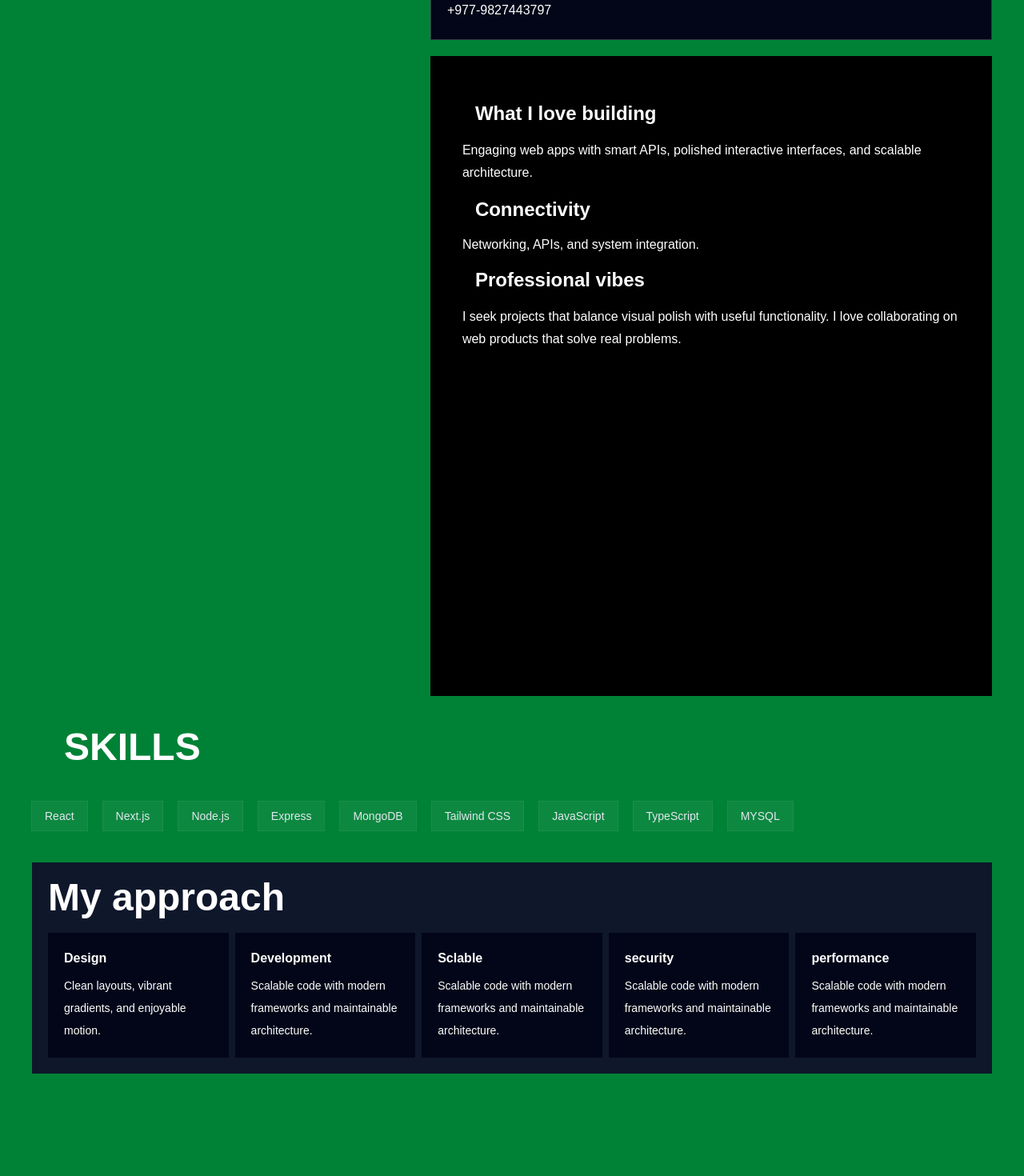
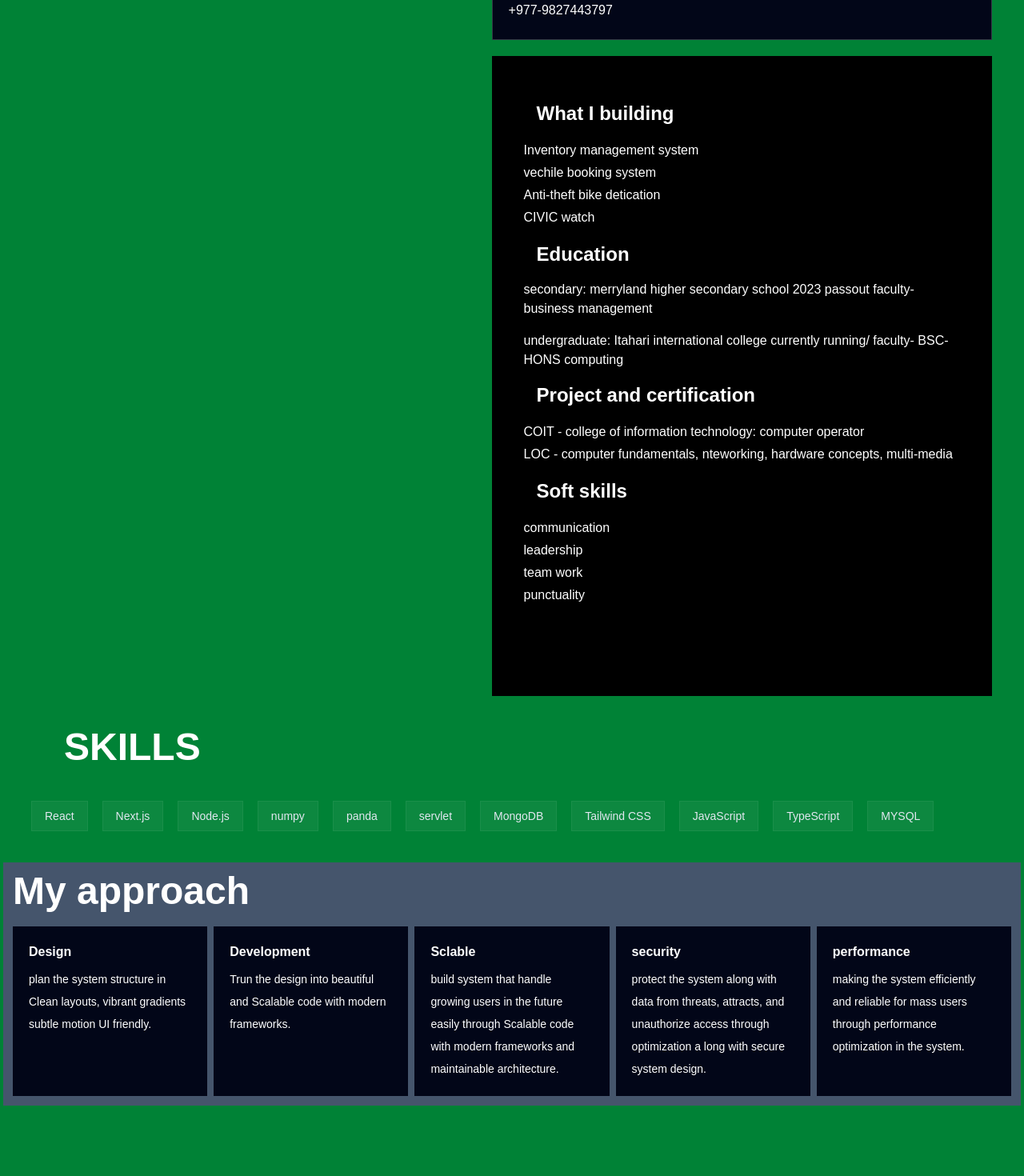
Before and after one commit to Sumit-dhakal1/personal-portfolio, a Next.js app: page /about in a window 1280 px wide. Shown: the part 780-2250 px from the top of the page at 80% size. Built offline with nearby package versions, Linux system fonts and the light colour scheme.

Commit message:
complete portfolio

```diff
--- a/app/about/page.js
+++ b/app/about/page.js
@@ -5,7 +5,9 @@ const skills = [
 "React",
 "Next.js",
 "Node.js",
-"Express",
+"numpy",
+"panda",
+"servlet",
 "MongoDB",
 "Tailwind CSS",
 "JavaScript",
@@ -56,21 +58,40 @@ return (
                 </div>
 
                 <div className=" p-10 bg-black h-200">
-                    <h3 className=" font-semibold text-2xl m-4 font-bold text-white ">What I love building</h3>
+                    <h3 className=" font-semibold text-2xl m-4 font-bold text-white ">What I building</h3>
+
                     <p className="mt-3  text-white  leading-7">
-                    Engaging web apps with smart APIs,
-                    polished interactive interfaces, and scalable architecture.
+                        Inventory management system <br/>
+                        vechile booking system<br/>
+                        Anti-theft bike detication<br/>
+                        CIVIC watch
+                    </p>
+
+                <div className="text-white">
+                    <p className=" text-2xl m-4 font-bold text-white">Education</p>
+                    <h2 className=" mt-4 leading-6  text-white-400"> secondary: merryland higher secondary school 2023 passout faculty- business management
+
+                    </h2>
+
+                <h2 className=" mt-4 leading-6  text-white-400"> undergraduate: Itahari international college currently running/ faculty- BSC-HONS computing
+
+                    </h2>
 
 
-                    </p>
-                <div className="text-white">
-                    <p className="font-semibold text-2xl m-4 font-bold text-white">Connectivity</p>
-                    <p className=" mt-4 leading-6 text-white-400">Networking, APIs, and system integration.</p>
+                <p className="text-2xl m-4 font-bold text-white">Project and certification</p>
+                <p className="mt-4 text-white leading-7">
+                    COIT - college of information technology: computer operator<br/>
+                    LOC - computer fundamentals, nteworking, hardware concepts, multi-media
+                </p>
 
-                <p className="text-2xl m-4 font-bold text-white">Professional vibes</p>
+                <p className="text-2xl m-4 font-bold text-white">Soft skills</p>
                 <p className="mt-4 text-white leading-7">
-                I seek projects that balance visual polish with useful functionality. I love collaborating on web products that solve real problems.
+                communication <br/>
+                leadership <br/>
+                team work<br/>
+                punctuality<br/>
                 </p>
+
                 </div>
 
                 </div>
@@ -91,42 +112,42 @@ return (
 
         </section>
 
-        <section className=" g:flex-row h-100 px-10">
-            <div className=" bg-slate-900/100 p-5   ">
+        <section className=" g:flex-row h-100 px-1">
+            <div className=" bg-slate-600 p-3   ">
             <h2 className="text-5xl font-bold text-white text-white-300">My approach</h2>
 
             <div className="mt-5 grid gap-2 sm:grid-cols-5">
                 <div className="  bg-slate-950 p-5">
                 <h3 className="font-semibold text-white">Design</h3>
                 <p className="mt-2 text-sm text-white leading-7">
-                    Clean layouts, vibrant gradients, and enjoyable motion.
+                plan the system structure in Clean layouts, vibrant gradients subtle motion UI friendly.
                 </p>
                 </div>
                 <div className=" bg-slate-950 p-5">
                 <h3 className="font-semibold text-white">Development</h3>
                 <p className="mt-2 text-sm text-white leading-7">
-                    Scalable code with modern frameworks and maintainable architecture.
+                Trun the design into beautiful and Scalable code with modern frameworks.
                 </p>
                 </div>
 
                 <div className=" bg-slate-950 p-5">
                 <h3 className="font-semibold text-white">Sclable</h3>
                 <p className="mt-2 text-sm text-white leading-7">
-                    Scalable code with modern frameworks and maintainable architecture.
+                build system that handle growing users in the future easily through Scalable code with modern frameworks and maintainable architecture.
                 </p>
                 </div>
 
                 <div className=" bg-slate-950 p-5">
                 <h3 className="font-semibold text-white">security</h3>
                 <p className="mt-2 text-sm text-white leading-7">
-                    Scalable code with modern frameworks and maintainable architecture.
+                    protect the system along with data from threats, attracts, and unauthorize access through optimization a long with secure system design.
                 </p>
                 </div>
 
                 <div className=" bg-slate-950 p-5">
                 <h3 className="font-semibold text-white">performance</h3>
                 <p className="mt-2 text-sm text-white leading-7">
-                    Scalable code with modern frameworks and maintainable architecture.
+                    making the system efficiently and reliable for mass users through performance optimization in the system.
                 </p>
                 </div>
 
--- a/app/components/Footer.js
+++ b/app/components/Footer.js
@@ -7,12 +7,12 @@ export default function Footer() {
     ]
     return (
         <>
-        <div className="h-50 py-5 w-full flex py-10  items-center justify-center py-4 space-x-4 bg-green 200">
+        <div className="h-50 py-5 w-full flex py-10  items-center justify-center py-4 space-x-4 bg-orange ">
             {items.map((item, index) => (
             <a
             key={index}
             href={item.href}
-            className="text-black-200 hover:text-white -800">
+            className="text-black-200 hover:text-white ">
                 {item.label}
             </a>
         ))}
--- a/app/components/Main.js
+++ b/app/components/Main.js
@@ -7,7 +7,7 @@ return (
         <div className="max-w-2xl space-y-6 ">
 
         <h1 className="text-5xl font-semibold ">
-            Hi, I&apos;m Sumit Dhakal
+        SUMIT DAHKAL
         </h1>
         <p className=" leading-5 text-white-100 text-lg">
             Aspring a fullstack devloper  with curiosity and contributing
@@ -31,13 +31,13 @@ return (
 
         <div className="relative flex w-full max-w-xl items-center justify-center">
         <div className="pointer-events-none absolute inset-x-0 top-0 h-72 rounded-full bg-sky-20/50 blur-3xl" />
-        <div className="relative overflow-hidden rounded-[5rem] border border-slate-500 bg-black/10 p-1">
+        <div className=" rounded-[20rem] border border-slate-500 bg-black/10 p-1">
             <Image
-            src="/hero.png"
+            src="/herono.1.jpg"
             alt="Hero illustration"
             width={400}
-            height={400}
-            className="h-auto w-full rounded-[5.5rem] object-cover"
+            height={100}
+            className="h-auto w-full rounded-[7.1rem] object-cover"
             />
         </div>
         </div>
--- a/app/project/page.js
+++ b/app/project/page.js
@@ -6,40 +6,33 @@ import Footer from "../components/Footer";
 
 const projects = [
     {
-        title: "Portfolio Website",
-        description: "A personal portfolio built with Next.js and Tailwind CSS.",
-        details:
-            "Built with the app directory, responsive design, and deployment-ready optimizations. Uses Next Image for optimized assets.",
-        href: "/",
+        title: "Inventory management system",
+        description: "A project that is build for optimize work of vendor. ",
+        details:"technology used: python and database schema design. the reason behind building this project is to automate the task of vendor to calculate and store their stock record ,selling stock on the basis of brand name and so on. ",
+
     },
     {
-        title: "Task Manager",
-        description: "A fullstack task manager with authentication and REST API.",
+        title: "Anti theft bike detection system",
+        description: "A system that is build for to secure the two-wheeler from open place. basically it is connected to the IOT devices where the sensor reading the movement of two-wheeler and it sends notification into email of owner",
         details:
-            "Implements JWT auth, CRUD operations, and a simple role-based permission layer. Backend built with Express and MongoDB.",
-        href: "/",
+            "technology software used: Python, JavaScript, Node.js, MongoDB--- technology hardware used: ESP32, MPU6050, NEO-6M gps, active piezo buzzer. "
+
     },
     {
-        title: "E-commerce Mock",
-        description: "Shopping UI with cart state and product pages.",
+        title: "vehical booking system",
+        description: "A system is build for the booking the vechical for long-trip as well as short destination with driver or without driver integerate online payment system, pre-booking features, cancel booking and so on ",
         details:
-            "Demo storefront showcasing product listing, cart state, and checkout flow using local state and context.",
-        href: "/",
+            "technology used: react, node.js, JavaScript MongoDB",
+
     },
     {
-        title: "Blog Engine",
-        description: "Markdown-powered blog with dynamic routes and SEO.",
+        title: "civic watch",
+        description: "A system is build full-stack website to raised voice of public here report the issues, facing into our society ",
         details:
-            "Supports markdown posts, syntax highlighting, and static generation for fast performance.",
-        href: "/",
+            "technology used: java, servlet, jsp",
+
     },
-    {
-        title: "Realtime Chat",
-        description: "A lightweight realtime chat using WebSockets.",
-        details:
-            "Features rooms, typing indicators, and basic persistence. Built with Socket.IO and a simple Node server.",
-        href: "/",
-    },
+
 ];
 
 export default function Project() {
@@ -55,11 +48,11 @@ export default function Project() {
 
                 <div className="grid gap-6 sm:grid-cols-2 lg:grid-cols-3">
                     {projects.map((p, idx) => (
-        <article key={p.title} className="rounded bg-slate-900 p-6">
-                                <h3 className="text-2xl font-semibold mb-2 text-white">{p.title}</h3>
-                                <p className="text-sm text-white mb-4">{p.description}</p>
+        <article key={p.title} className=" bg-slate-700   p-6">
+                                <h3 className="text-2xl font-semibold mb-4 text-white">{p.title}</h3>
+                                <p className="text-sm text-white mb-8">{p.description}</p>
 
-                                <div className="flex gap-3">
+                                <div className="flex gap-20">
                                     <button
                                         onClick={() => setOpenIndex(openIndex === idx ? null : idx)}
                                         className="inline-flex items-center rounded-full bg-slate-800 px-4 py-2 text-sm font-medium text-white"
@@ -67,13 +60,11 @@ export default function Project() {
                                         {openIndex === idx ? "Hide details" : "View more"}
                                     </button>
 
-                                    <a href={p.href} className="inline-flex items-center rounded-full bg-slate-700 px-4 py-2 text-sm font-medium text-white">
-                                        Visit
-                                    </a>
+
                                 </div>
 
                                 {openIndex === idx && (
-                                    <div className="mt-4 rounded bg-slate-800 p-4 text-sm text-white">
+                                    <div className="mt-4 rounded bg-black p-4 text-sm text-white">
                                         {p.details}
                                     </div>
                                 )}
```
Also changed, not shown: app/contact/page.js (+10 -8 lines), public/hero.png (deleted), 1 other file (tests, documents, lock files or other folders).
